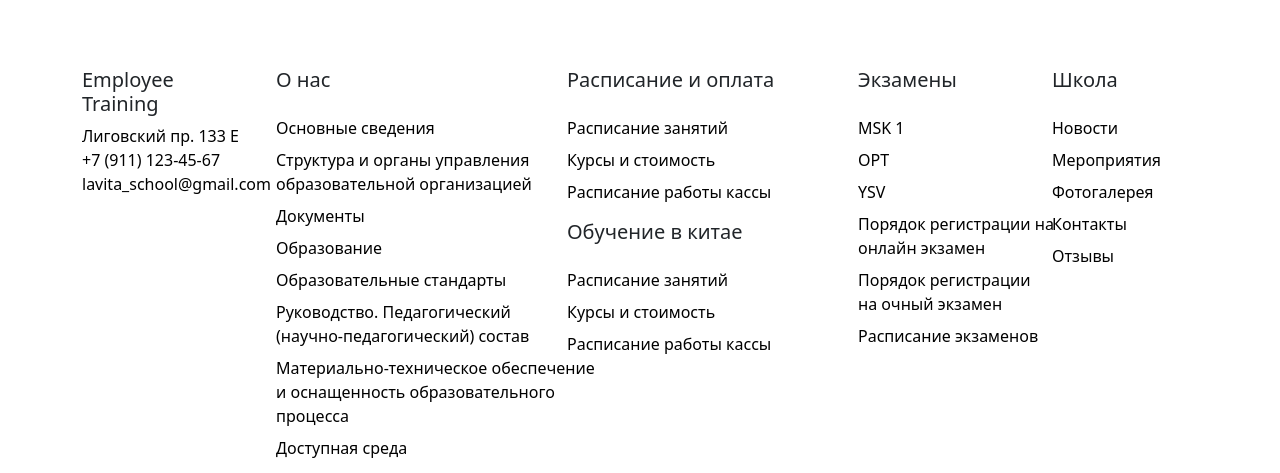
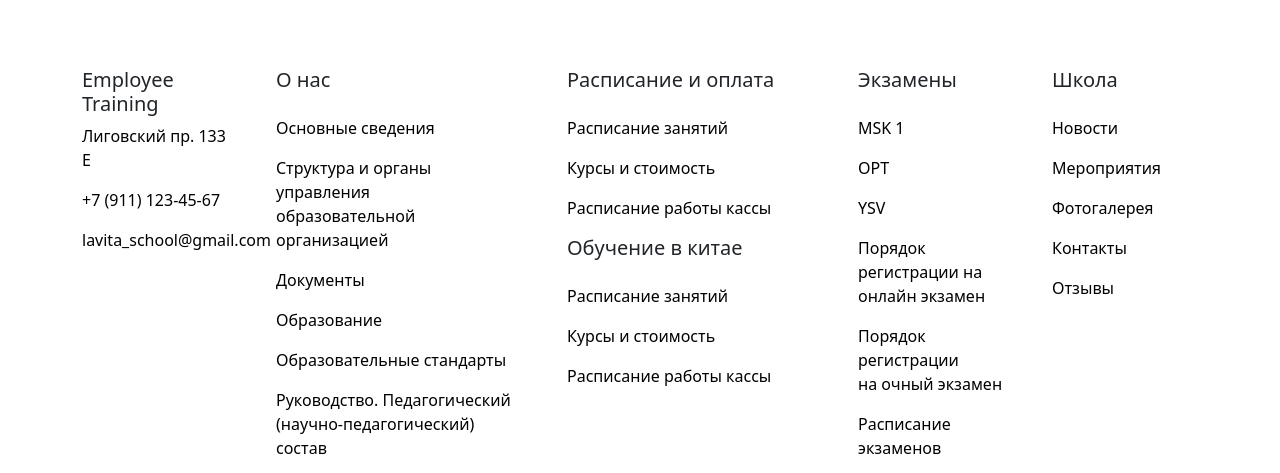
Before and after one commit to Information-agency-Minskaya-Pravda/Employee-training, a plain HTML site: page index.html in a window 1280 px wide. Shown: the part 5670-6143 px from the top of the page. Drawn offline with nearby package versions, Linux system fonts and the light colour scheme.

Commit message:
NOBR removed from footer

```diff
--- a/index.html
+++ b/index.html
@@ -601,19 +601,19 @@
 
             <ul class="list-unstyled footer__list">
               <li class="">
-                <nobr>
+                <p>
                   Лиговский пр. 133 Е
-                </nobr>
+                </p>
               </li>
               <li class="">
-                <nobr>
+                <p>
                   +7 (911) 123-45-67
-                </nobr>
+                </p>
               </li>
               <li class="">
-                <nobr>
+                <p>
                   lavita_school@gmail.com
-                </nobr>
+                </p>
             </li>
             </ul>
           </div>
@@ -624,46 +624,46 @@
             </h5>
             <ul class="list-unstyled footer__list">
               <li class="mb-2">
-                <nobr>
+                <p>
                   Основные сведения
 
-                </nobr>
+                </p>
               </li>
               <li class="mb-2">
-                <nobr>
+                <p>
                   Структура и органы управления<br> образовательной организацией
-                </nobr>
+                </p>
               </li>
               <li class="mb-2">
-                <nobr>
+                <p>
                   Документы
-                </nobr>
+                </p>
             </li>
             <li class="mb-2">
-              <nobr>
+              <p>
                 Образование
-              </nobr>
+              </p>
           </li>
           <li class="mb-2">
-            <nobr>
+            <p>
               Образовательные стандарты
-            </nobr>
+            </p>
         </li>
         <li class="mb-2">
-          <nobr>
+          <p>
             Руководство. Педагогический<br> (научно-педагогический) состав
-          </nobr>
+          </p>
       </li>
       <li class="mb-2">
-        <nobr>
+        <p>
           Материально-техническое обеспечение<br> и оснащенность образовательного<br> процесса
-        </nobr>
+        </p>
     </li>
     <li class="mb-2">
-      <nobr>
+      <p>
         Доступная среда
 
-      </nobr>
+      </p>
   </li>
             </ul>
             <!--О нас конец-->
@@ -676,21 +676,21 @@
             </h5>
             <ul class="list-unstyled footer__list">
               <li class="mb-2">
-                <nobr>
+                <p>
                   Расписание занятий
-                </nobr>
+                </p>
               </li>
               <li class="mb-2">
-                <nobr>
+                <p>
                   Курсы и стоимость
 
-                </nobr>
+                </p>
               </li>
               <li class="mb-2">
-                <nobr>
+                <p>
                   Расписание работы кассы
 
-                </nobr>
+                </p>
             </li>
             </ul>
             <h5 class="mb-4">
@@ -698,21 +698,21 @@
             </h5>
             <ul class="list-unstyled footer__list">
               <li class="mb-2">
-                <nobr>
+                <p>
                   Расписание занятий
-                </nobr>
+                </p>
               </li>
               <li class="mb-2">
-                <nobr>
+                <p>
                   Курсы и стоимость
 
-                </nobr>
+                </p>
               </li>
               <li class="mb-2">
-                <nobr>
+                <p>
                   Расписание работы кассы
 
-                </nobr>
+                </p>
             </li>
             </ul>
           </div>
@@ -724,41 +724,41 @@
             </h5>
             <ul class="list-unstyled footer__list">
               <li class="mb-2">
-                <nobr>
+                <p>
                   MSK 1
 
-                </nobr>
+                </p>
               </li>
               <li class="mb-2">
-                <nobr>
+                <p>
                   OPT
 
-                </nobr>
+                </p>
               </li>
               <li class="mb-2">
-                <nobr>
+                <p>
                   YSV
 
-                </nobr>
+                </p>
             </li>
             <li class="mb-2">
-              <nobr>
+              <p>
                 Порядок регистрации на<br>
                  онлайн экзамен
 
-              </nobr>
+              </p>
           </li>
           <li class="mb-2">
-            <nobr>
+            <p>
               Порядок регистрации<br> на очный экзамен
 
-            </nobr>
+            </p>
         </li>
         <li class="mb-2">
-          <nobr>
+          <p>
             Расписание экзаменов
 
-          </nobr>
+          </p>
       </li>
             </ul>
           </div>
@@ -770,32 +770,32 @@
             </h5>
             <ul class="list-unstyled footer__list">
               <li class="mb-2">
-                <nobr>
+                <p>
                   Новости
 
-                </nobr>
+                </p>
               </li>
               <li class="mb-2">
-                <nobr>
+                <p>
                   Мероприятия
 
-                </nobr>
+                </p>
               </li>
               <li class="mb-2">
-                <nobr>
+                <p>
                   Фотогалерея
 
-                </nobr>
+                </p>
             </li>
             <li class="mb-2">
-              <nobr>
+              <p>
                 Контакты
-              </nobr>
+              </p>
           </li>
           <li class="mb-2">
-            <nobr>
+            <p>
               Отзывы
-            </nobr>
+            </p>
         </li>
             </ul>
           </div>
```
